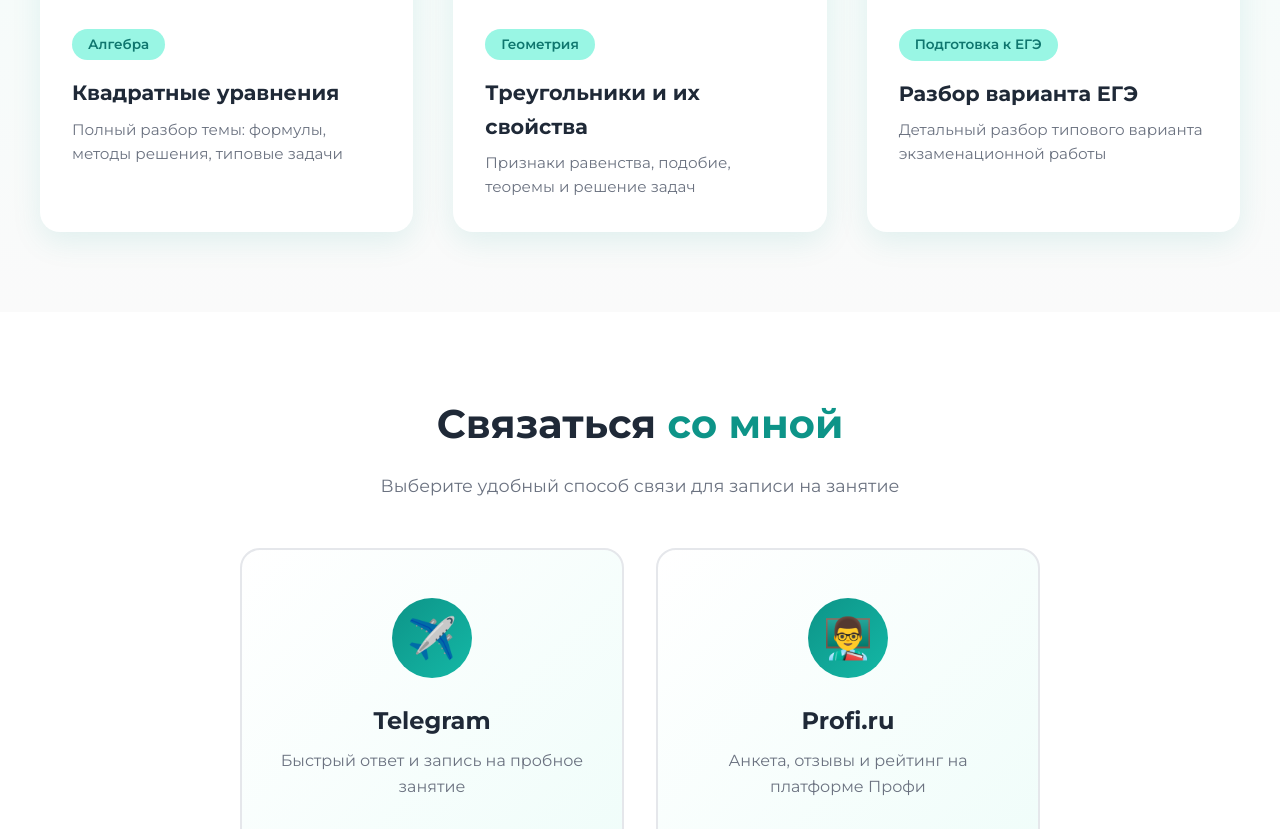
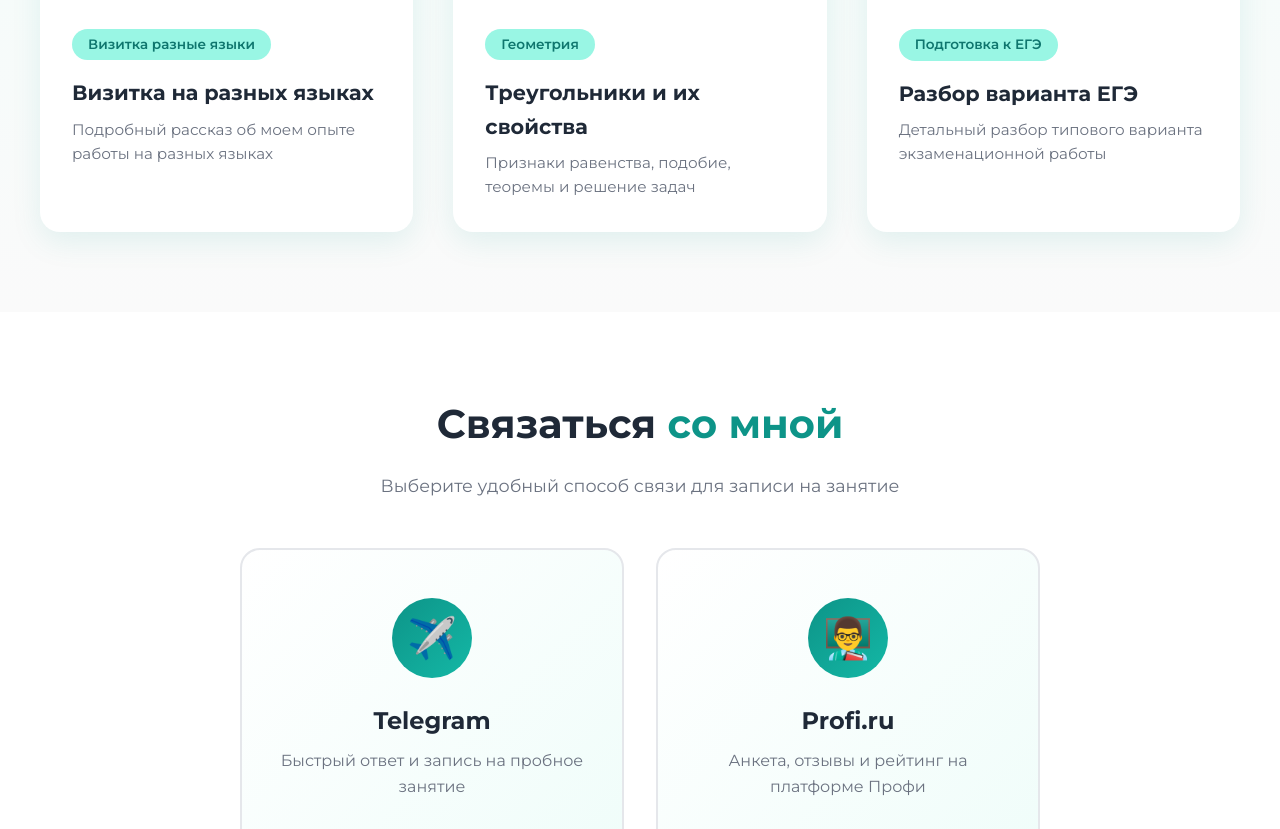
Before and after one commit to KLebebedeo/KLebebedeo.github.io, a plain HTML site: page index.html in a window 1280 px wide. Shown: the part 2331-3160 px from the top of the page. Drawn offline with Linux system fonts and the light colour scheme.

Commit message:
Update index.html

```diff
--- a/index.html
+++ b/index.html
@@ -717,9 +717,9 @@
                         <iframe src="https://www.youtube.com/embed/3u9YIvIikHM" allowfullscreen></iframe>
                     </div>
                     <div class="video-info">
-                        <span class="video-tag">Алгебра</span>
-                        <h3>Квадратные уравнения</h3>
-                        <p>Полный разбор темы: формулы, методы решения, типовые задачи</p>
+                        <span class="video-tag">Визитка разные языки</span>
+                        <h3>Визитка на разных языках</h3>
+                        <p>Подробный рассказ об моем опыте работы на разных языках</p>
                     </div>
                 </div>
 
```
